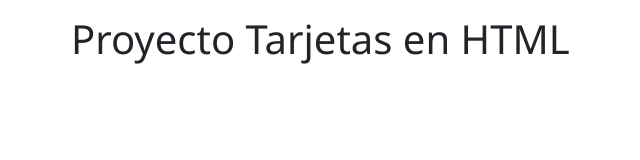
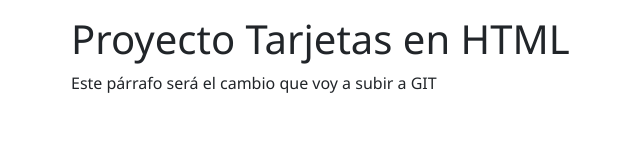
Before and after one commit to JohannRichterP/TarjetasHTML, a plain HTML site: page index.html in a window 1280 px wide. Shown: the whole page, without its empty margins (11-651 px from the left). Drawn offline with nearby package versions, Linux system fonts and the light colour scheme.

Commit message:
Se agrega párrafo con comentario..

```diff
--- a/index.html
+++ b/index.html
@@ -11,6 +11,7 @@
 <body>
     <div class="container">
         <h1>Proyecto Tarjetas en HTML</h1>
+        <p>Este párrafo será el cambio que voy a subir a GIT</p>
     </div>
 </body>
 </html>
```
